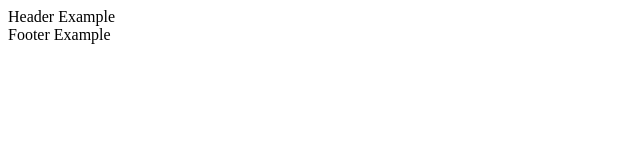
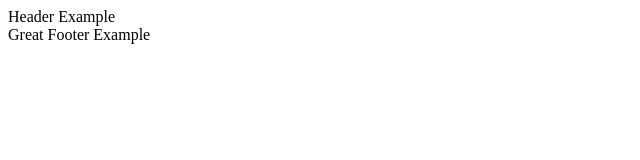
Before and after one commit to ykaurarshpreet/version-control-simulation-ArshpreetKaur, a plain HTML site: page index.html in a window 1280 px wide. Shown: the full height of the page, 0-640 px from the left. Drawn offline with Linux system fonts and the light colour scheme.

Commit message:
Added great to footer eaxmple text

```diff
--- a/index.html
+++ b/index.html
@@ -7,6 +7,6 @@
 </head>
 <body>
     <header>Header Example</header>
-    <footer>Footer Example</footer>
+    <footer>Great Footer Example</footer>
 </body>
 </html>
```
